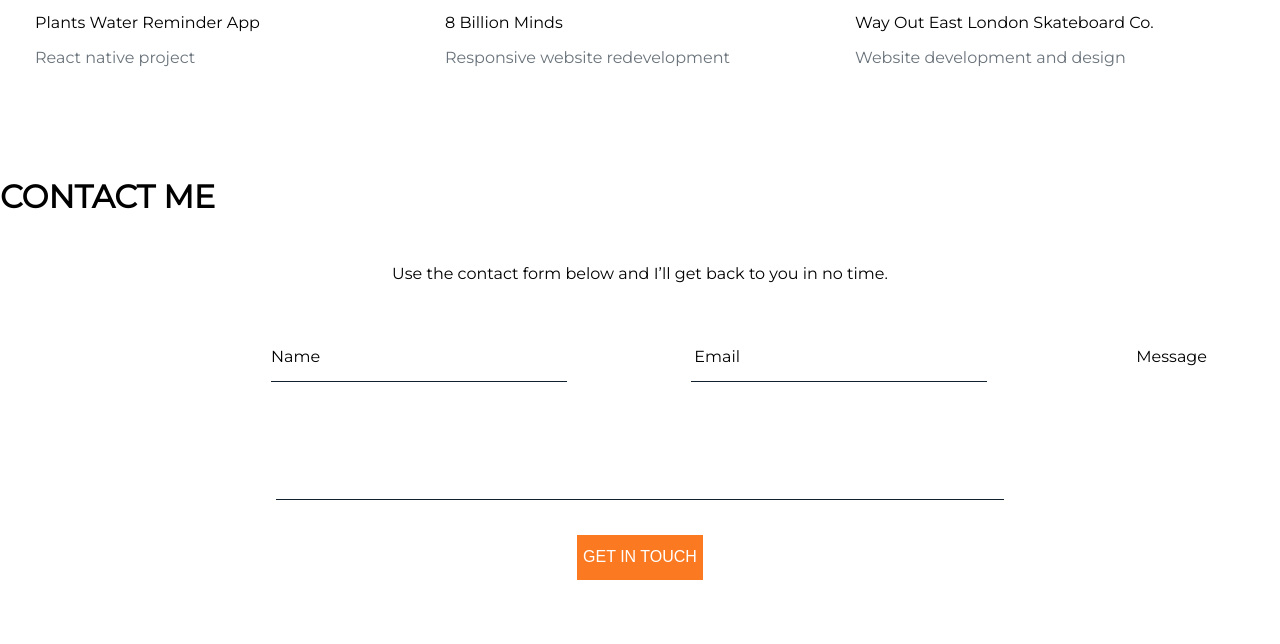
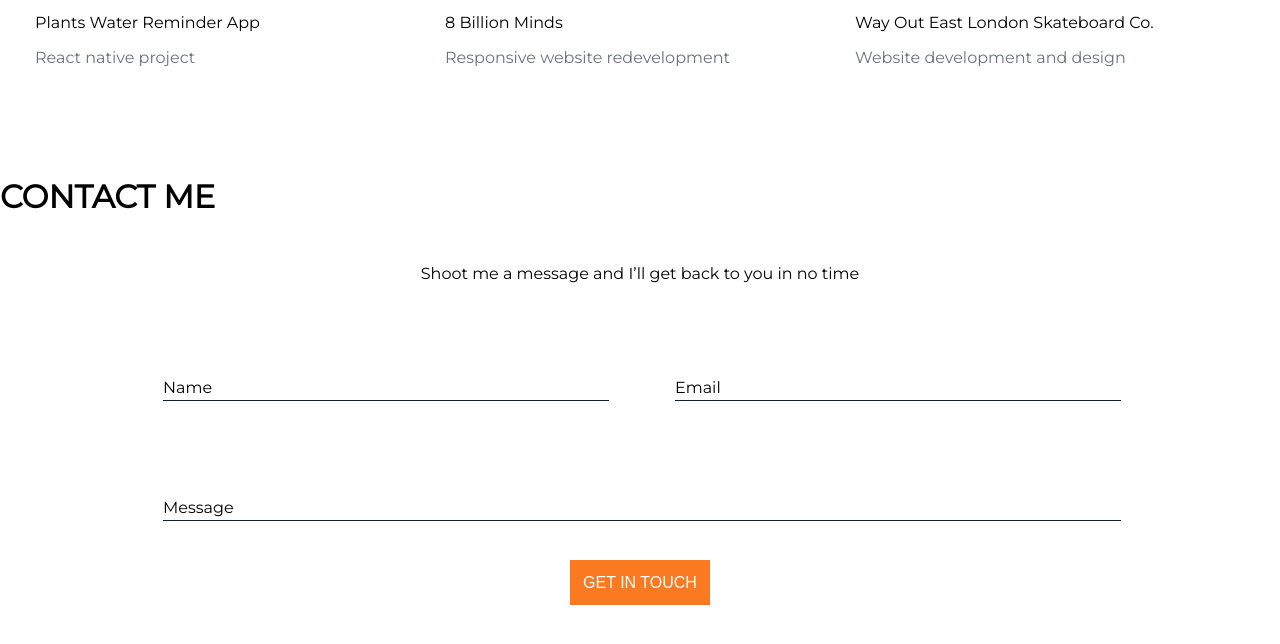
Before and after one commit to hrjuggins/portfolio, a website: page index.html in a window 1280 px wide. Shown: the part 1371-2015 px from the top of the page. Drawn offline with Linux system fonts and the light colour scheme.

Commit message:
Contact form css

```diff
--- a/index.html
+++ b/index.html
@@ -98,19 +98,18 @@
     </div>
     <h1 id=""><a id="contactTitle"></a>CONTACT ME</h1>
     <div class="contact">
-      <p>Use the contact form below and I’ll get back to you in no time.</p>
+      <p>Shoot me a message and I’ll get back to you in no time</p>
       <form action="https://formspree.io/harry.juggins@hotmail.com" method="POST" />
-        <label for="name">Name</label>
+        <label class="inputSmall" for="name">Name</label>
         <input class="inputSmall formInput" name="name" id="name" placeholder="" />
-        <label for="email">Email</label>
+        <label class="inputSmall" for="email">Email</label>
         <input class="inputSmall formInput" name="email" id="email" placeholder="" />
-        <label for="message">Message</label>
+        <label class="inputBig" for="message">Message</label>
         <input class="inputBig formInput" name="message" id="message" placeholder="" />
 
 
         <input id="submit" type="submit" value="GET IN TOUCH"/>
       </form>
-
     </div>
     <script src="main.js"></script>
   </body>
--- a/scss/styles.scss
+++ b/scss/styles.scss
@@ -252,12 +252,19 @@
   margin: auto;
   text-align: center;
   p {
+    margin-bottom: 35px;
   }
 }
 
 form {
-  margin: auto;
-  width: 95%;
+  // margin: auto;
+  width: 100%;
+  grid-template-columns: 1fr 1fr;
+  grid-template-rows: 120px 120px 50px;
+  text-align: left;
+  @media (min-width: 500px) {
+    display: grid;
+  }
   input {
     border: none;
     border-bottom: 1px solid $blue;
@@ -266,31 +273,54 @@
     height: 45px;
   }
   .inputSmall {
-    width: 30%;
+    grid-row-start: 1;
+    grid-row-end: 2;
+    width: calc(100% - 70px);
     @media (max-width: 500px) {
-      width: calc(60% + 70px);
+      width: calc(100% - 70px);
     }
   }
+  .inputSmall:nth-child(1) {
+    grid-column-start: 1;
+    grid-column-end: 2;
+  }
+  .inputSmall:nth-child(2) {
+    grid-column-start: 1;
+    grid-column-end: 2;
+  }
+  .inputSmall:nth-child(3) {
+    grid-column-start: 2;
+    grid-column-end: 3;
+  }
+  .inputSmall:nth-child(4) {
+    grid-column-start: 2;
+    grid-column-end: 3;
+  }
   .inputBig {
-    width: calc(60% + 140px);
+    grid-row-start: 2;
+    grid-row-end: 3;
+    grid-column-start: 1;
+    grid-column-end: 3;
+    width: calc(100% - 70px);
   }
   #submit {
-    display: block;
-    margin: auto;
+    grid-row-start: 3;
+    grid-row-end: 4;
+    grid-column-start: 1;
+    grid-column-end: 3;
     border-bottom: none;
     background: #FA7921;
     color: white;
+    width: 140px;
+    margin: auto;
   }
   label {
     position: relative;
-    top: 0px;
-    left: 88px;
-  }
-  label:last-of-type {
-    position: relative;
-    left: 110px;
+    top: 60px;
+    left: 35px;
+
   }
 }
 .labelFocus {
-  top: -25px;
+  top: 20px;
 }
```
Also changed, not shown: css/styles.css.
